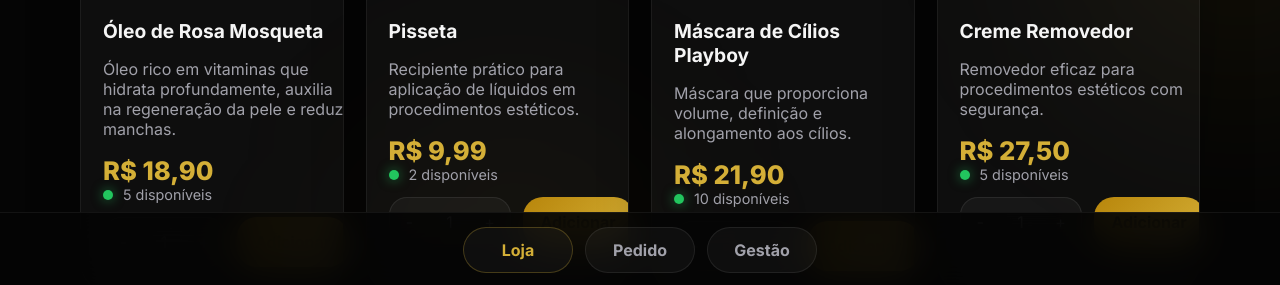
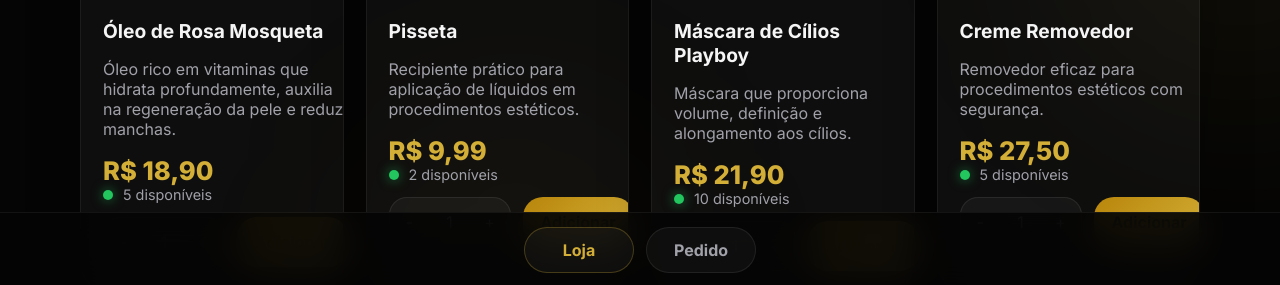
Before and after one commit to Devolprodrigov/beauty-sabrina, a plain HTML site: page index.html in a window 1280 px wide. Shown: the part 513-798 px from the top of the page. Drawn offline with nearby package versions, Linux system fonts and the light colour scheme.

Commit message:
Comment out admin button in bottom navigation
Comment out the admin button in the bottom navigation.

```diff
--- a/index.html
+++ b/index.html
@@ -101,7 +101,7 @@
     <nav class="bottom-nav">
       <button data-view="shop" class="nav-btn active">Loja</button>
       <button data-view="cart" class="nav-btn">Pedido</button>
-      <button data-view="admin" class="nav-btn">Gestão</button>
+      <!-- <button data-view="admin" class="nav-btn">Gestão</button> -->
     </nav>
   </body>
 </html>
```
